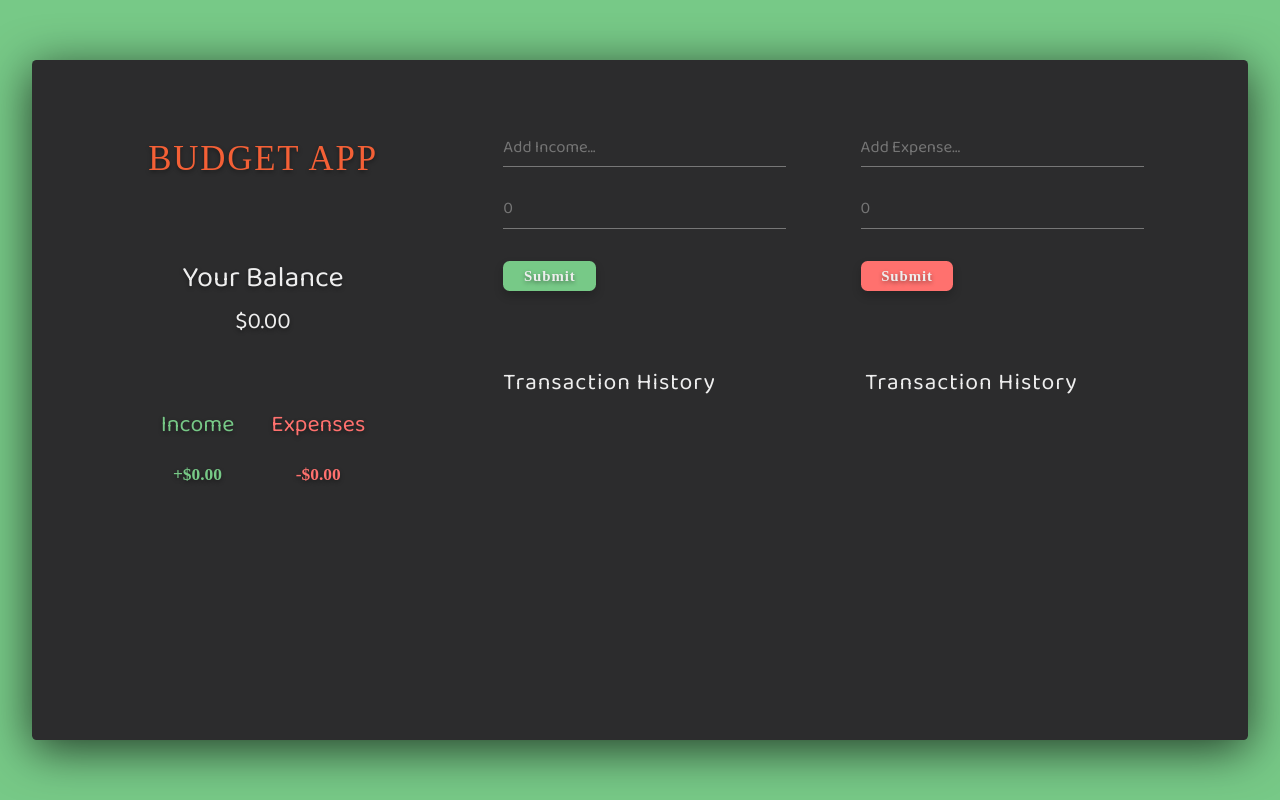
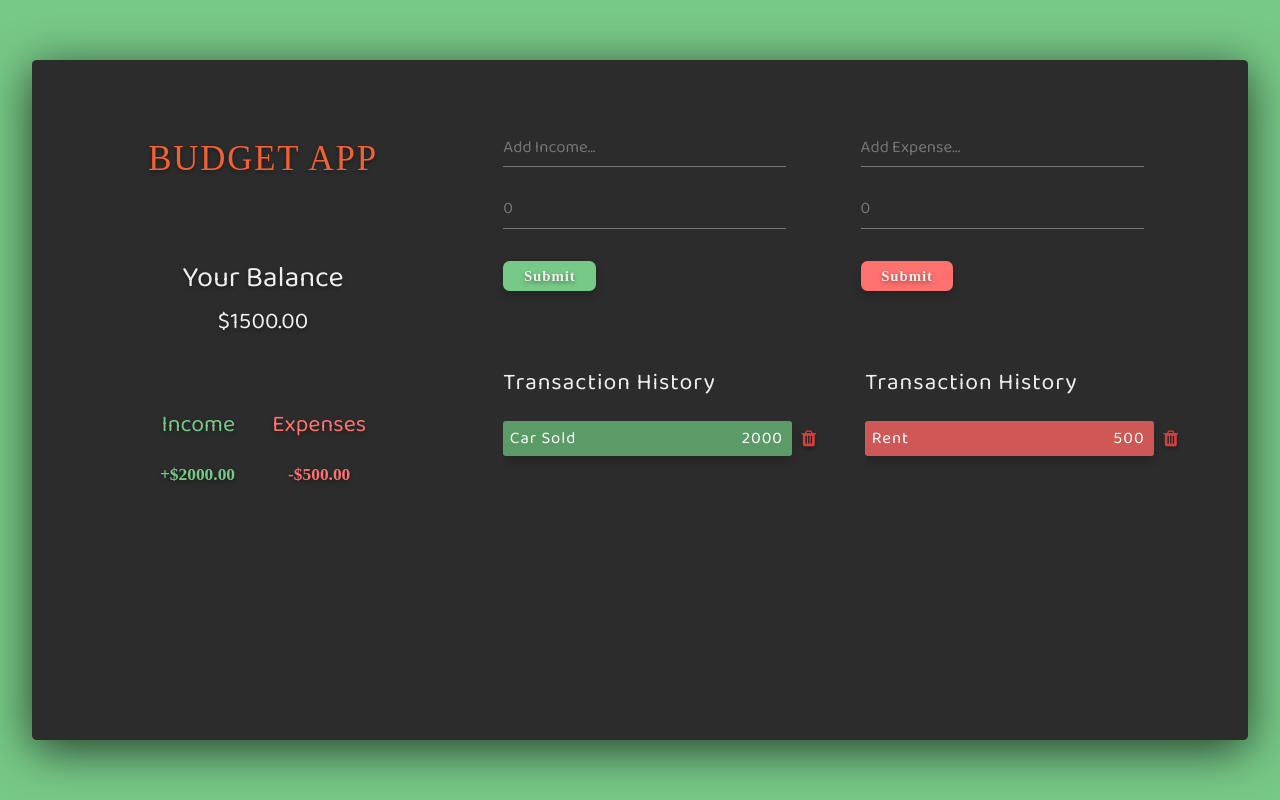
Before and after one commit to Oleg-Irchishyn/React-Budget-App, a React app: page / in a window 1280 px wide. Built offline with nearby package versions, Linux system fonts and the light colour scheme; a web font is replaced by a local one.

Commit message:
coded  a balance logic

```diff
--- a/src/components/Balance/Balance.jsx
+++ b/src/components/Balance/Balance.jsx
@@ -1,22 +1,49 @@
-import React from 'react'
+import React from 'react';
+import { connect } from 'react-redux';
+import { bindActionCreators } from 'redux';
+import { incomeTransactions } from '../../redux/selectors/incomeSelectors';
+import *as incomeActions from '../../redux/reducers/incomeReducer';
+import { expenseTransactions } from '../../redux/selectors/expenseSelectors';
+import *as expenseActions from '../../redux/reducers/expenseReducer';
 
-const Balance = (props) => {
+const Balance = ({ incomeTransactions, expenseTransactions }) => {
+
+  const incomeAmounts = incomeTransactions.map(
+    incomeTransaction => incomeTransaction.incomeAmount
+  );
+  const expenseAmounts = expenseTransactions.map(
+    expenseTransaction => expenseTransaction.expenseAmount
+  );
+
+  const totalIncome = incomeAmounts.reduce((acc, item) => (acc = acc + item), 0).toFixed(2);
+  const totalExpenses = expenseAmounts.reduce((acc, item) => (acc = acc + item), 0).toFixed(2);
+
   return (
     <div className="balance">
       <h2>Your Balance</h2>
-      <h3>$0.00</h3>
+      <h3>${(totalIncome - totalExpenses).toFixed(2)}</h3>
       <div className="income-expense">
         <div className="plus">
           <h3>Income</h3>
-          <p>+$0.00</p>
+          <p>+${totalIncome}</p>
         </div>
         <div className="minus">
           <h3>Expenses</h3>
-          <p>-$0.00</p>
+          <p>-${totalExpenses}</p>
         </div>
       </div>
     </div>
   )
 }
 
-export default Balance;
+const mapStateToProps = (state) => ({
+  incomeTransactions: incomeTransactions(state),
+  expenseTransactions: expenseTransactions(state)
+});
+
+const mapDispatchToProps = (dispatch) => ({
+  ...bindActionCreators(incomeActions, dispatch),
+  ...bindActionCreators(expenseActions, dispatch)
+})
+
+export default connect(mapStateToProps, mapDispatchToProps)(Balance);
--- a/src/components/ExpenseList/ExpenseList.jsx
+++ b/src/components/ExpenseList/ExpenseList.jsx
@@ -6,13 +6,13 @@ import ExpenseTransaction from '../ExpenseTransaction/ExpenseTransaction';
 import { expenseTransactions } from '../../redux/selectors/expenseSelectors';
 
 
-const ExpenseList = ({ expenseTransactions }) => {
+const ExpenseList = ({ expenseTransactions, deleteExpenseTransaction }) => {
   return (
     <div className="transactions  transactions-expense">
       <h2>Transaction History</h2>
       <ul className="transaction-list">
         {expenseTransactions.map(expenseTransaction => (
-          <ExpenseTransaction key={expenseTransaction.id} expenseTransaction={expenseTransaction} />
+          <ExpenseTransaction key={expenseTransaction.id} expenseTransaction={expenseTransaction} deleteExpenseTransaction={deleteExpenseTransaction} />
         ))}
       </ul>
     </div>
--- a/src/components/ExpenseTransaction/ExpenseTransaction.jsx
+++ b/src/components/ExpenseTransaction/ExpenseTransaction.jsx
@@ -1,12 +1,15 @@
 import React from 'react'
 
-const ExpenseTransaction = ({ expenseTransaction }) => {
+const ExpenseTransaction = ({ expenseTransaction, deleteExpenseTransaction }) => {
+  const deleteTransaction = () => {
+    deleteExpenseTransaction(expenseTransaction.id)
+  }
   return (
     <div>
       <li className="transaction">
         <span className="transaction-text">{expenseTransaction.expenseText}</span>
         <span className="transaction-amount">{expenseTransaction.expenseAmount}</span>
-        <button className="delete-btn">
+        <button className="delete-btn" onClick={deleteTransaction}>
           <i className="fa fa-trash" aria-hidden="true"></i>
         </button>
       </li>
--- a/src/components/IncomeList/IncomeList.jsx
+++ b/src/components/IncomeList/IncomeList.jsx
@@ -5,13 +5,13 @@ import *as incomeActions from '../../redux/reducers/incomeReducer';
 import { incomeTransactions } from '../../redux/selectors/incomeSelectors';
 import IncomeTransaction from '../IncomeTransaction/IncomeTransaction';
 
-const IncomeList = ({ incomeTransactions }) => {
+const IncomeList = ({ incomeTransactions, deleteIncomeTransaction }) => {
   return (
     <div className="transactions  transactions-income">
       <h2>Transaction History</h2>
       <ul className="transaction-list">
         {incomeTransactions.map((incomeTransaction) => (
-          <IncomeTransaction key={incomeTransaction.id} incomeTransaction={incomeTransaction} />
+          <IncomeTransaction key={incomeTransaction.id} incomeTransaction={incomeTransaction} deleteIncomeTransaction={deleteIncomeTransaction} />
         ))}
       </ul>
     </div>
--- a/src/components/IncomeTransaction/IncomeTransaction.jsx
+++ b/src/components/IncomeTransaction/IncomeTransaction.jsx
@@ -1,12 +1,15 @@
 import React from 'react'
 
-const IncomeTransaction = ({ incomeTransaction }) => {
+const IncomeTransaction = ({ incomeTransaction, deleteIncomeTransaction }) => {
+  const deleteTransaction = () => {
+    deleteIncomeTransaction(incomeTransaction.id)
+  }
   return (
     <div>
       <li className="transaction">
         <span className="transaction-text">{incomeTransaction.incomeText}</span>
         <span className="transaction-amount">{incomeTransaction.incomeAmount}</span>
-        <button className="delete-btn">
+        <button className="delete-btn" onClick={deleteTransaction}>
           <i className="fa fa-trash" aria-hidden="true"></i>
         </button>
       </li>
--- a/src/redux/reducers/expenseReducer.js
+++ b/src/redux/reducers/expenseReducer.js
@@ -1,7 +1,14 @@
-const ADD_EXPENSE = 'BudgetApp/income/ADD_EXPENSE';
+const ADD_EXPENSE = 'BudgetApp/expense/ADD_EXPENSE';
+const DELETE_EXPENSE_TRANSACTION = 'BudgetApp/expense/DELETE_EXPENSE_TRANSACTION';
+
 
 let initialState = {
   expenseTransactions: [
+    {
+      id: 2,
+      expenseText: "Rent",
+      expenseAmount: 500
+    }
   ]
 }
 
@@ -12,6 +19,11 @@ const expenseReducer = (state = initialState, action) => {
         ...state,
         expenseTransactions: [action.expenseTransaction, ...state.expenseTransactions]
       }
+    case DELETE_EXPENSE_TRANSACTION:
+      return {
+        ...state,
+        expenseTransactions: state.expenseTransactions.filter(expenseTransaction => expenseTransaction.id !== action.id)
+      };
     default:
       return state;
   }
@@ -22,4 +34,9 @@ export const addExpense = (expenseTransaction) => ({
   expenseTransaction,
 });
 
+export const deleteExpenseTransaction = (id) => ({
+  type: DELETE_EXPENSE_TRANSACTION,
+  id
+});
+
 export default expenseReducer;
--- a/src/redux/reducers/incomeReducer.js
+++ b/src/redux/reducers/incomeReducer.js
@@ -1,7 +1,13 @@
 const ADD_INCOME = 'BudgetApp/income/ADD_INCOME';
+const DELETE_INCOME_TRANSACTION = 'BudgetApp/income/DELETE_INCOME_TRANSACTION';
 
 let initialState = {
   incomeTransactions: [
+    {
+      id: 1,
+      incomeText: "Car Sold",
+      incomeAmount: 2000
+    }
 
   ]
 }
@@ -13,6 +19,11 @@ const incomeReducer = (state = initialState, action) => {
         ...state,
         incomeTransactions: [action.incomeTransaction, ...state.incomeTransactions]
       };
+    case DELETE_INCOME_TRANSACTION:
+      return {
+        ...state,
+        incomeTransactions: state.incomeTransactions.filter(incomeTransaction => incomeTransaction.id !== action.id)
+      };
     default:
       return state;
   }
@@ -23,4 +34,9 @@ export const addIncome = (incomeTransaction) => ({
   incomeTransaction
 });
 
+export const deleteIncomeTransaction = (id) => ({
+  type: DELETE_INCOME_TRANSACTION,
+  id
+});
+
 export default incomeReducer;
```
